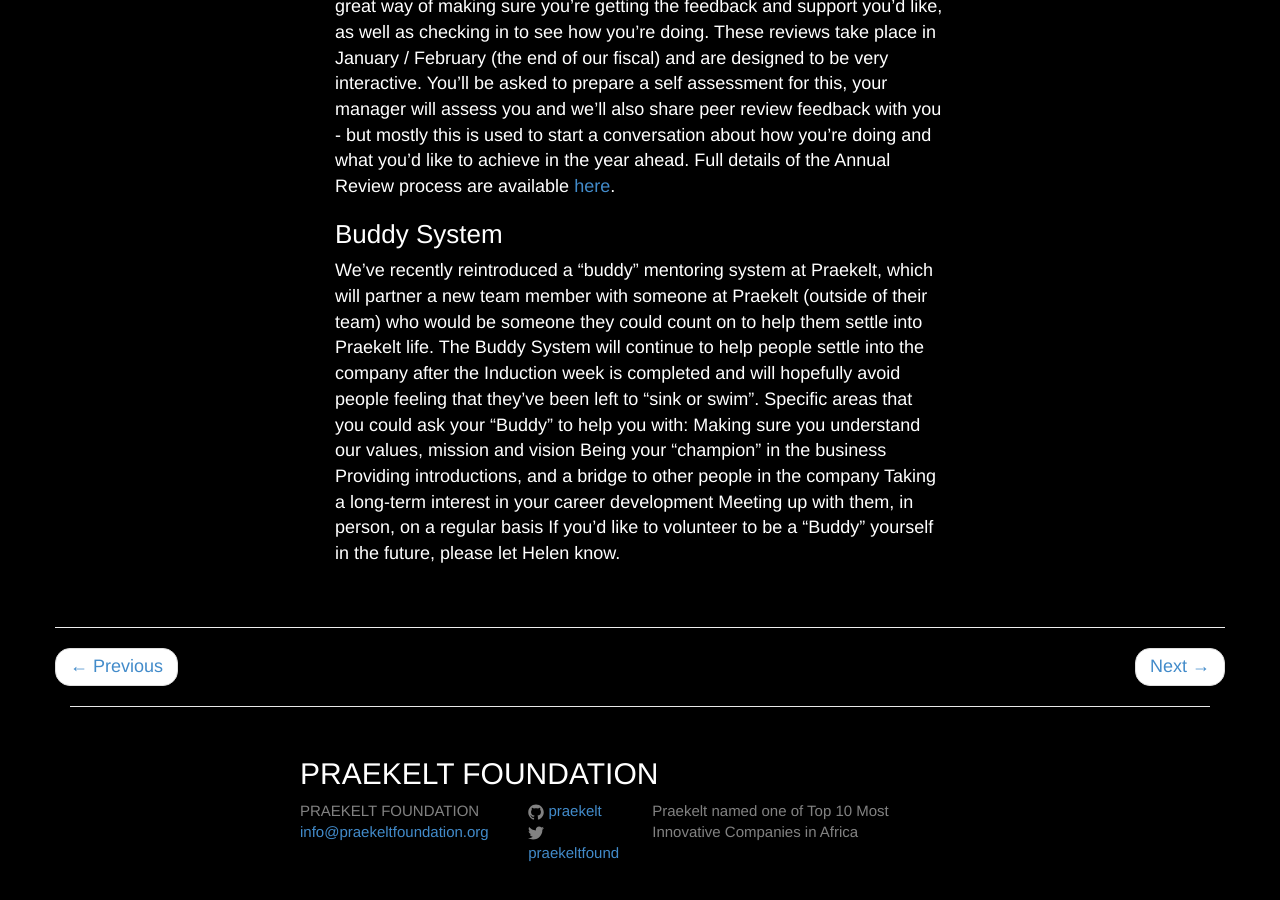
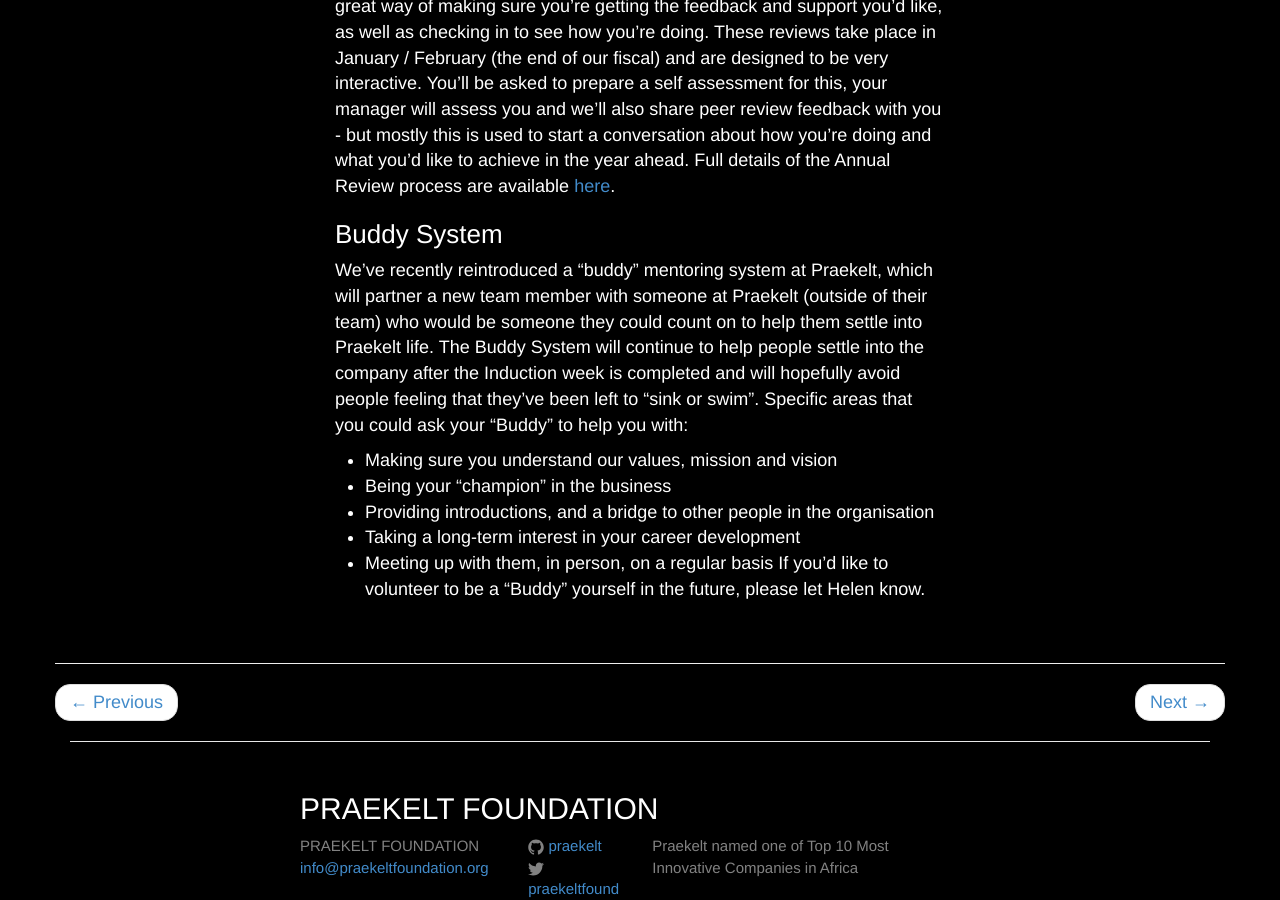
Before and after one commit to praekelt/handbook, a Jekyll site: the page built from _posts/2015-06-12-Settling In and what to expect.md, in a window 1280 px wide and 900 px high, scrolled down 2082 px. Built offline with Jekyll 4.4.1, drawn with Linux system fonts in a browser that asks for light colours; nearby versions of some CDN libraries.

Commit message:
Updated 2015-06-12-Settling In and what to expect.md

```diff
--- a/_posts/2015-06-12-Settling In and what to expect.md
+++ b/_posts/2015-06-12-Settling In and what to expect.md
@@ -43,9 +43,10 @@
 ### Buddy System
 We've recently reintroduced a "buddy" mentoring system at Praekelt, which will partner a new team member with someone at Praekelt (outside of their team) who would be someone they could count on to help them settle into Praekelt life. The Buddy System will continue to help people settle into the company after the Induction week is completed and will hopefully avoid people feeling that they've been left to "sink or swim".
 Specific areas that you could ask your “Buddy” to help you with:
-Making sure you understand our values, mission and vision
-Being your “champion” in the business
-Providing introductions, and a bridge to other people in the company
-Taking a long-term interest in your career development
-Meeting up with them, in person, on a regular basis
+
+- Making sure you understand our values, mission and vision
+- Being your “champion” in the business
+- Providing introductions, and a bridge to other people in the organisation
+- Taking a long-term interest in your career development
+- Meeting up with them, in person, on a regular basis
 If you'd like to volunteer to be a "Buddy" yourself in the future, please let Helen know.
```
